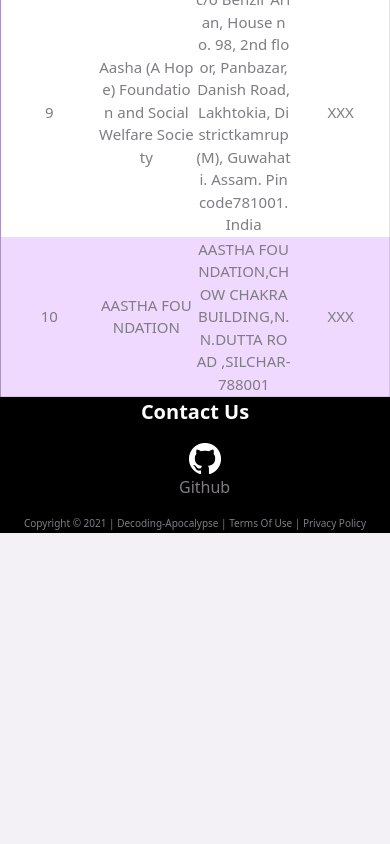
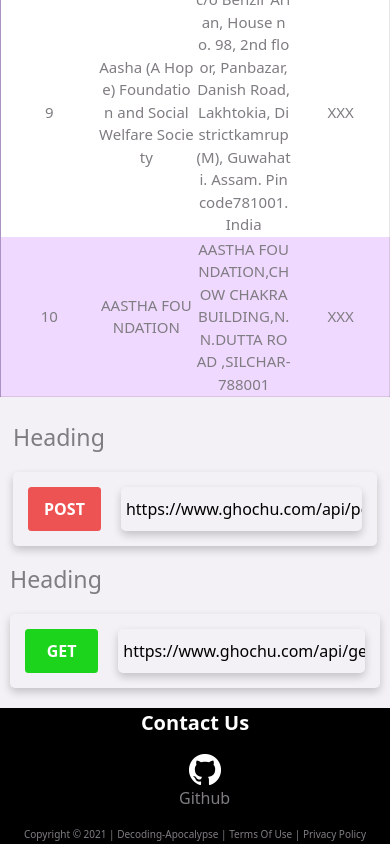
Before and after one commit to decoding-apocalypse/aashroy-client, a React (Create React App) app: page /about in a window 390 px wide. Shown: the part 4003-4847 px from the top of the page. Before the commit the page ends 4536 px from the top, so only its background shows below. Built offline with nearby package versions, Linux system fonts and the light colour scheme; no server answers.

Commit message:
done half of the responsive changes

```diff
--- a/src/pages/AboutUs.jsx
+++ b/src/pages/AboutUs.jsx
@@ -251,6 +251,27 @@ const AboutUs = (props) => {
           </div>
         </div>
       </div>
+      <br></br>
+      <div className="apibox">
+        <div className="post">
+          <h3>Heading</h3>
+          <div className="box">
+            <button className="pgbtn">POST</button>
+            <div className="linkbox">
+              <a href="#">https://www.ghochu.com/api/post/loda</a>
+            </div>
+          </div>
+        </div>
+        <div className="get">
+          <h3>Heading</h3>
+          <div className="box">
+            <button className="pgbtn">GET</button>
+            <div className="linkbox">
+              <a href="#">https://www.ghochu.com/api/get/loda</a>
+            </div>
+          </div>
+        </div>
+      </div>
     </main>
   );
 };
--- a/src/pages/Signup.jsx
+++ b/src/pages/Signup.jsx
@@ -149,7 +149,7 @@ const Signup = (props) => {
             </p>
             <div className={styles.externalLinks}>
               <span className={styles.text}>
-                or signup using your Google Account
+                or signup using
               </span>
               <span className={styles.icons}>
                 <GoogleLogin
--- a/src/pages/css/AboutUs.css
+++ b/src/pages/css/AboutUs.css
@@ -143,6 +143,69 @@ tr:nth-child(even) {
   color: white;
   text-align: center;
 }
+
+
+.get .pgbtn{
+  width: 80px;
+  color: #fff;
+  background-color: rgb(28, 212, 28);
+  border-radius: 3.5px;
+  font-weight: bold;
+}
+
+.post .pgbtn{
+  width: 80px;
+  color: #fff;
+  background-color: rgb(238, 83, 83);
+  font-weight: bold;
+  border-radius: 3.5px;
+}
+
+.post > h3{
+  padding-left: 10px;
+}
+
+.get > h3{
+  padding-left: 10px;
+}
+
+.box{
+  padding: 15px;
+  display: flex;
+  margin: 20px 10px;
+  box-shadow: 0 4px 8px 0 rgba(0, 0, 0, 0.2);
+  border-radius: 5px;
+}
+
+.linkbox{
+  margin-left: 20px;
+  padding: 10px;
+  box-shadow: 0 4px 8px 0 rgba(0, 0, 0, 0.2);
+  border-radius: 5px;
+  width: 80%;
+  overflow: hidden;
+  padding-left: 30px;
+}
+
+
+@media (max-width: 625px) {
+
+.linkbox{
+  padding-left: 5px;
+}
+
+}
+
+@media (max-width: 472px) {
+
+.post{
+  margin: 3px;;
+}
+
+}
+
+
+
 @media (min-width: 360px) {
   .about-partners {
     background-color: #bfa2db;
--- a/src/pages/css/Home.css
+++ b/src/pages/css/Home.css
@@ -17,6 +17,8 @@
   margin-top: 1rem;
   position: relative;
   height: 50rem;
+  border-radius: 5px 5px 5px 5px;
+  box-shadow: 0 4px 10px 4px rgba(0, 0, 0, 0.384);
 }
 
 #home-map img {
@@ -156,4 +158,24 @@
   #upload-img .donate-button {
     padding: 0 25px;
   }
+
+  #home-map {
+  margin-left: 0.7rem;
+  margin-right: 0.7rem;
+  }
+
+
 }
+
+
+
+@media screen and (max-width: 361px) {
+
+  #home-info h2{
+    /* font-size:28px; */
+    padding: 3px;
+    margin: 4px;
+
+  }
+
+}
--- a/src/pages/css/Signup.module.css
+++ b/src/pages/css/Signup.module.css
@@ -100,7 +100,7 @@
 }
 
 .icons img {
-  width: 42px;
+  width: 35px;
   margin: 0 0.5rem;
 }
 
@@ -126,6 +126,9 @@
   padding: 1rem 2rem;
   border-radius: 8px;
   background-color: var(--theme4-100);
+}
+
+.externalLinks{
 }
 
 @media only screen and (max-width: 1024px) {
```
Also changed, not shown: 1 other file (tests, documents, lock files or other folders).
